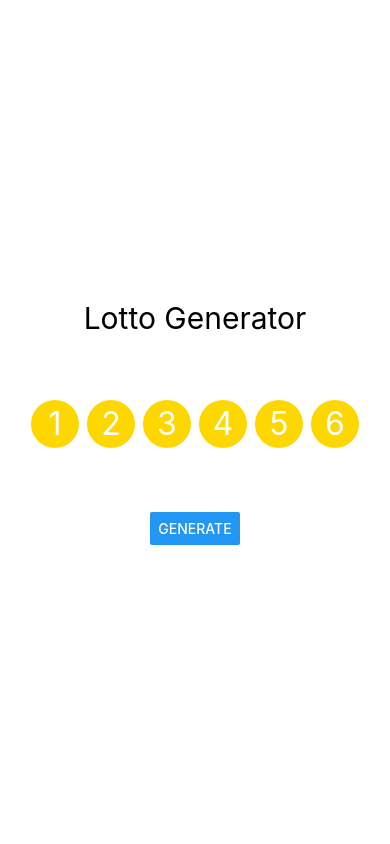
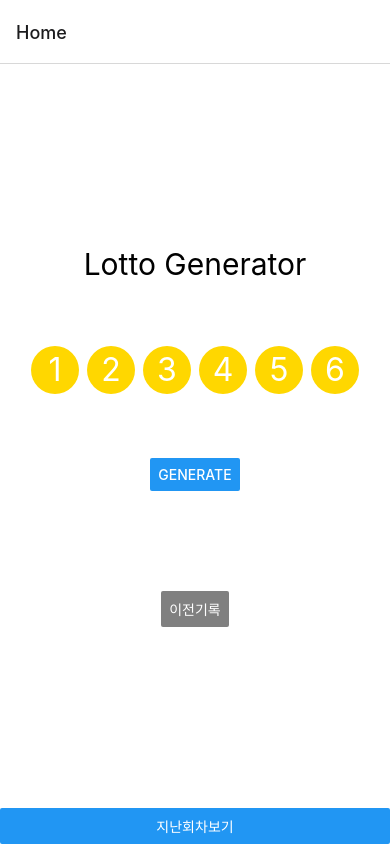
Before and after one commit to csslick/lotto-app-rn, a React Native app: screen /Home in a window 390 px wide. Built offline with nearby package versions, Linux system fonts and the light colour scheme.

Commit message:
sub page test

```diff
--- a/App.js
+++ b/App.js
@@ -1,77 +1,32 @@
 import { StatusBar } from 'expo-status-bar';
-import { StyleSheet, Text, View, Button, SafeAreaView } from 'react-native';
-import { useState, useEffect } from 'react';
+import { StyleSheet, Text, View, Button } from 'react-native';
+// 네비게이션 모듈
+// import { NavigationContainer, useNavigation } from '@react-navigation/native';
+import { NavigationContainer} from '@react-navigation/native';
+import { createNativeStackNavigator } from '@react-navigation/native-stack';
+// 서브페이지
+import Home from './pages/Home'
+import Recents from './pages/Recents'
+
+
+const Stack = createNativeStackNavigator();
 
 export default function App() {
-  // lotto num(6)
-  const [lotto, setLotto] = useState([1, 2, 3, 4, 5, 6])
-  // color table
-  const color = [
-    // 1...10
-    'gold','gold','gold','gold','gold','gold','gold','gold','gold','gold',
-    // 11...20
-    'blue','blue','blue','blue','blue','blue','blue','blue','blue','blue',
-    // 21...30
-    'red','red','red','red','red','red','red','red','red','red',
-    // 31...40
-    'gray','gray','gray','gray','gray','gray','gray','gray','gray','gray',
-    // 41...45
-    'green','green','green','green','green',
-  ]
-
-  // lotto 번호 종류에 따라 색상 바꿈
-  useEffect(() => {
-    console.log('render')
-  }, [lotto])
-
-  // generate lotto num
-  const genLotto = () => {
-    setLotto([])
-    let num45 = [];
-    for(let i = 1; i <= 45; i++) {
-      num45.push(i)
-    }
-
-    let lottoNum = new Array(6);
-
-    // 6개의 랜덤 번호 추출
-    for (let i = 1; i <= 6; i++) {
-      // num45배열 범위에서 랜덤 번호 생성
-      let r = Math.floor(Math.random()*num45.length);
-      // 배열에서 임의값 추출
-      let val = num45.splice(r, 1); // val 배열값 주의
-      // 로또 배열에 추출값 val 추가
-      lottoNum[i-1] = val[0];
-    }
-    setLotto(lottoNum);
-    console.log(`lottoNum = ${lottoNum}`)
-  } // genLotto
-  console.log(lotto)
+  // const navigation = useNavigation();
 
   return (
-    <SafeAreaView style={styles.container}>
-      <Text style={{fontSize: 30, marginBottom: 60}}>Lotto Generator</Text>
-      <View style={{flexDirection: 'row'}}>
-        {
-          lotto.map((num, key) => {
-            return (
-              <View key={key} style={{
-                backgroundColor: color[num-1], // 배열색상값 = 숫자값 - 1
-                width: 48, height: 48, margin: 4,
-                borderRadius: 24,
-                justifyContent: 'center', alignItems: 'center'
-              }}>
-                <Text style={{ fontSize: 32, color: 'white' }}>{num}</Text>
-              </View>
-            )
-          })
-        }
-      </View>
-      <View style={{ marginTop: 60 }}>
-        <Button onPress={genLotto} title="Generate" />
-      </View>
-      <StatusBar style="auto" />
-    </SafeAreaView>
+    <NavigationContainer>
+      <Stack.Navigator>
+        <Stack.Screen name="Home" component={Home} />
+        <Stack.Screen name="Recents" component={Recents} />
+      </Stack.Navigator>
+      <Button
+        onPress={()=>{
+          // navigation.navigate('Recents')
+        }}
+        title='지난회차보기' />
+    </NavigationContainer>
+
   );
 }
 
--- a/package.json
+++ b/package.json
@@ -9,6 +9,7 @@
     "web": "expo start --web"
   },
   "dependencies": {
+    "@react-navigation/native-stack": "^6.9.8",
     "expo": "~47.0.12",
     "expo-status-bar": "~1.4.2",
     "react": "18.1.0",
--- /dev/null
+++ b/pages/Home.js
@@ -0,0 +1,90 @@
+// import { useNavigation } from '@react-navigation/native';
+import { StatusBar } from 'expo-status-bar';
+import { StyleSheet, Text, View, Button, SafeAreaView } from 'react-native';
+import { useState, useEffect } from 'react';
+
+export default function Home() {
+  // const navigation = useNavigation();
+  // lotto num(6)
+  const [lotto, setLotto] = useState([1, 2, 3, 4, 5, 6])
+  // color table
+  const color = [
+    // 1...10
+    'gold', 'gold', 'gold', 'gold', 'gold', 'gold', 'gold', 'gold', 'gold', 'gold',
+    // 11...20
+    'blue', 'blue', 'blue', 'blue', 'blue', 'blue', 'blue', 'blue', 'blue', 'blue',
+    // 21...30
+    'red', 'red', 'red', 'red', 'red', 'red', 'red', 'red', 'red', 'red',
+    // 31...40
+    'gray', 'gray', 'gray', 'gray', 'gray', 'gray', 'gray', 'gray', 'gray', 'gray',
+    // 41...45
+    'green', 'green', 'green', 'green', 'green',
+  ]
+
+  // generate lotto num
+  const genLotto = () => {
+    setLotto([])
+    let num45 = [];
+    for (let i = 1; i <= 45; i++) {
+      num45.push(i)
+    }
+
+    let lottoNum = new Array(6);
+
+    // 6개의 랜덤 번호 추출
+    for (let i = 1; i <= 6; i++) {
+      // num45배열 범위에서 랜덤 번호 생성
+      let r = Math.floor(Math.random() * num45.length);
+      // 배열에서 임의값 추출
+      let val = num45.splice(r, 1); // val 배열값 주의
+      // 로또 배열에 추출값 val 추가
+      lottoNum[i - 1] = val[0];
+    }
+    setLotto(lottoNum);
+    console.log(`lottoNum = ${lottoNum}`)
+  } // genLotto
+  console.log(lotto)
+
+  return (
+    <SafeAreaView style={styles.container}>
+      <Text style={{ fontSize: 30, marginBottom: 60 }}>Lotto Generator</Text>
+      <View style={{ flexDirection: 'row' }}>
+        {
+          lotto.map((num, key) => {
+            return (
+              <View key={key} style={{
+                backgroundColor: color[num - 1], // 배열색상값 = 숫자값 - 1
+                width: 48, height: 48, margin: 4,
+                borderRadius: 24,
+                justifyContent: 'center', alignItems: 'center'
+              }}>
+                <Text style={{ fontSize: 32, color: 'white' }}>{num}</Text>
+              </View>
+            )
+          })
+        }
+      </View>
+      <View style={{ marginTop: 60 }}>
+        <Button onPress={genLotto} title="Generate" />
+      </View>
+      <View style={{marginTop: 100}}>
+        <Button
+          color='gray'
+          title="이전기록"
+          onPress={()=>{
+            // navigation.navigate('Recents')
+          }}/>
+      </View>
+    </SafeAreaView>
+  )
+
+}
+
+const styles = StyleSheet.create({
+  container: {
+    flex: 1,
+    backgroundColor: '#fff',
+    alignItems: 'center',
+    justifyContent: 'center',
+  },
+});
--- /dev/null
+++ b/pages/Recents.js
@@ -0,0 +1,60 @@
+import { useState, useEffect } from 'react';
+import { StyleSheet, Text, View, Button, SafeAreaView } from 'react-native';
+
+export default function Recents() {
+  const API_URL = `https://www.dhlottery.co.kr/common.do?method=getLottoNumber&drwNo=`;
+  const [data, setData] = useState();
+
+  useEffect(() => {
+    fetch(API_URL + 100)
+      .then(res => res.json())
+      .then(data => {
+        setData(data)
+      })
+  }, [])
+
+  return (
+    <View style={styles.container}>
+      <Text style={{fontSize: 30}}>{data.drwNo}회차</Text>
+      <View>
+        <Text>당첨일자: {data.drwNoDate}</Text>
+      </View>
+      <View style={{flexDirection: 'row', marginTop:50}}>
+        <View style={styles.ball}>
+          <Text>{data.drwtNo1}</Text>
+        </View>
+        <View style={styles.ball}>
+          <Text>{data.drwtNo2}</Text>
+        </View>
+        <View style={styles.ball}>
+          <Text>{data.drwtNo3}</Text>
+        </View>
+        <View style={styles.ball}>
+          <Text>{data.drwtNo4}</Text>
+        </View>
+        <View style={styles.ball}>
+          <Text>{data.drwtNo5}</Text>
+        </View>
+        <View style={styles.ball}>
+          <Text>{data.drwtNo6}</Text>
+        </View>
+      </View>
+    </View>
+  )
+}
+
+
+const styles = StyleSheet.create({
+  container: {
+    flex: 1,
+    backgroundColor: '#fff',
+    alignItems: 'center',
+    justifyContent: 'center',
+  },
+  ball: {
+    backgroundColor: 'gray', // 배열색상값 = 숫자값 - 1
+    width: 48, height: 48, margin: 4,
+    borderRadius: 24,
+    justifyContent: 'center', alignItems: 'center'
+  }
+});
```
Also changed, not shown: 1 other file (tests, documents, lock files or other folders).
